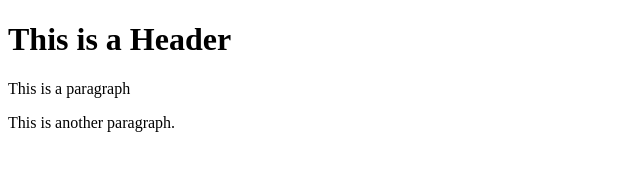
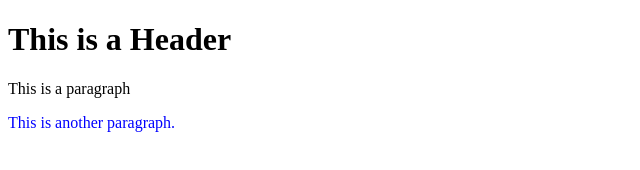
Before and after one commit to bastanley1211/git-test, a website: page index.html in a window 1280 px wide. Shown: the whole page, without its empty margins (0-640 px from the left). Drawn offline with Linux system fonts and the light colour scheme.

Commit message:
First commit

```diff
--- a/index.html
+++ b/index.html
@@ -3,6 +3,6 @@
   <body>
     <h1>This is a Header</h1>
     <p>This is a paragraph</p>
-    <p>This is another paragraph.</p>
+    <p style="color: blue">This is another paragraph.</p>
   </body>
 </html>
```
Also changed, not shown: package.json (added, +19 -0 lines), 2 other files.
